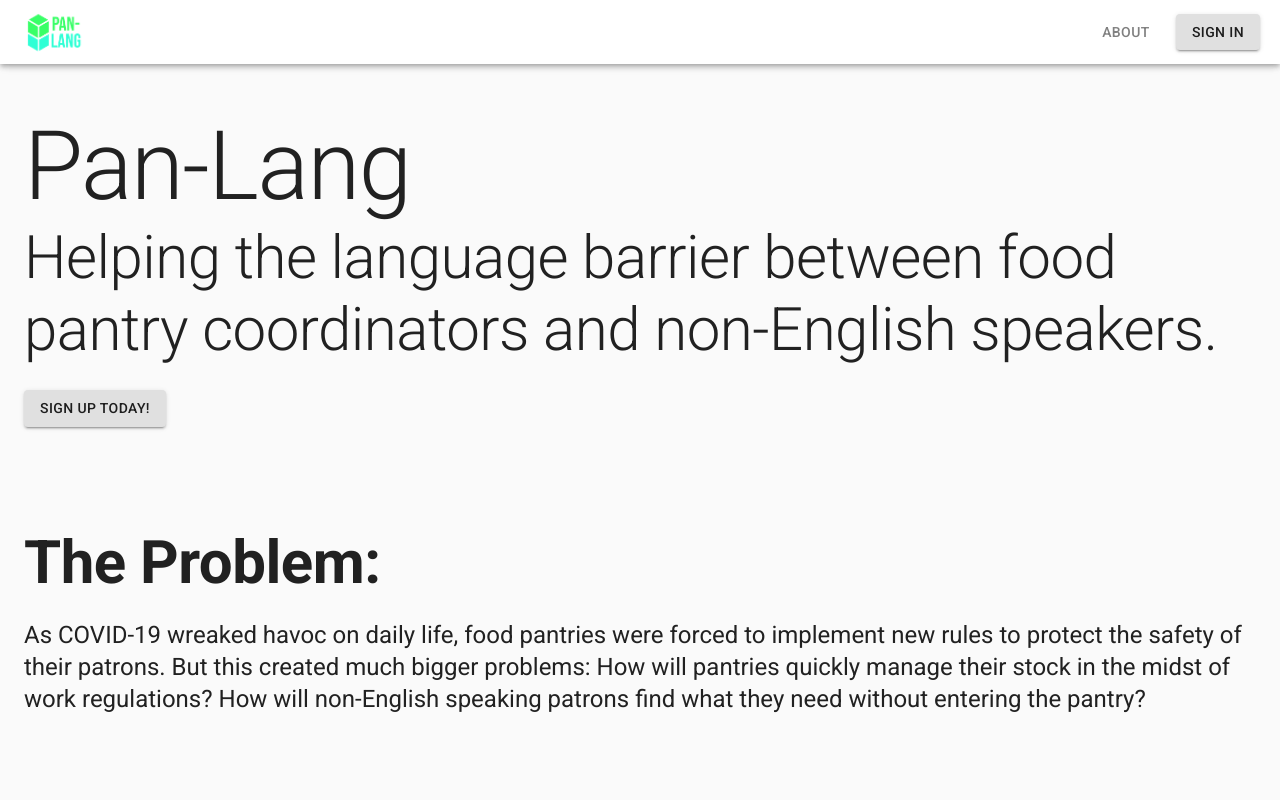
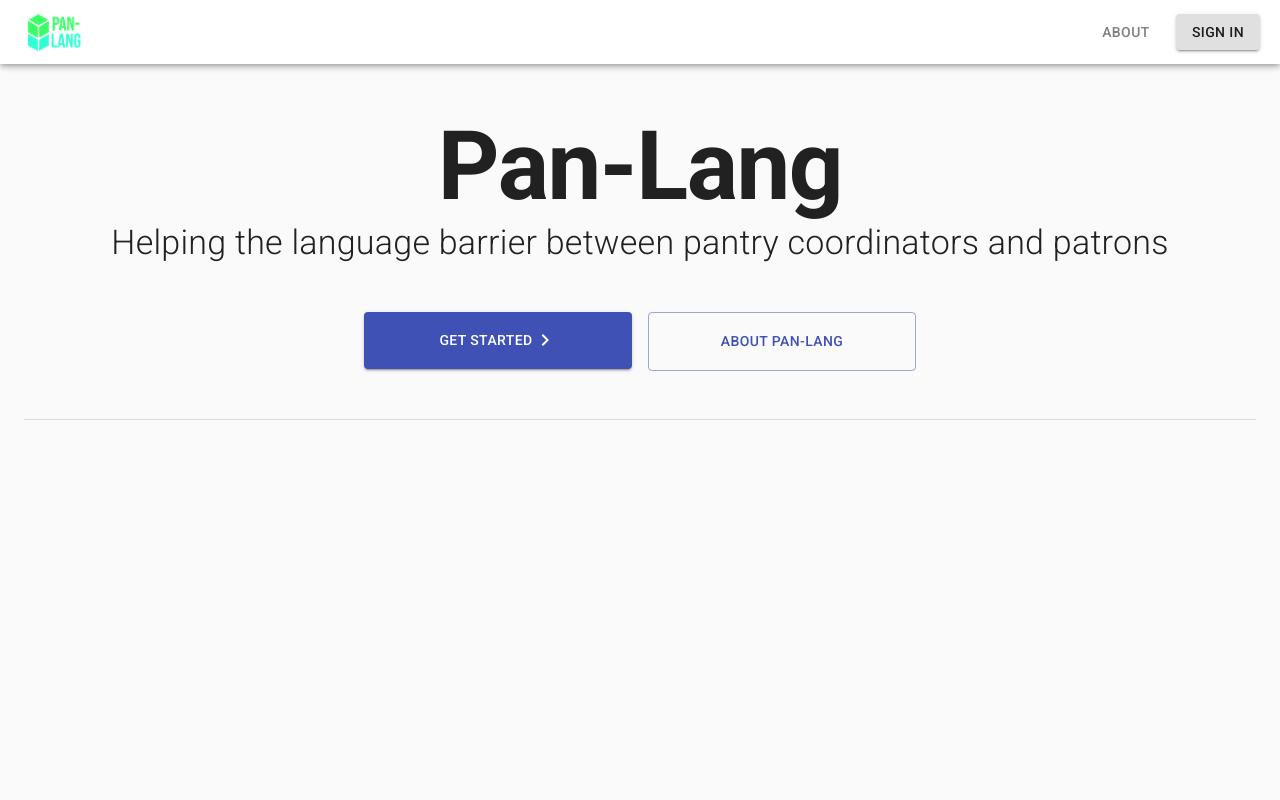
Before and after one commit to Pan-Lang/pan-lang.github.io, a React (Create React App) app: page / in a window 1280 px wide. Shown: the top 800 px of the page. Built offline with nearby package versions, Linux system fonts and the light colour scheme; no server answers.

Commit message:
Create hero

```diff
--- a/src/components/Navbar/index.js
+++ b/src/components/Navbar/index.js
@@ -20,7 +20,7 @@
   const trigger = useScrollTrigger();
 
   return (
-    <Slide appear={false} direction="down" in={!trigger}>
+    <Slide appear={false} direction="down" in={!isMobile || !trigger}>
       <AppBar
         position="fixed"
         className={clsx(
--- a/src/pages/Home/Landing.js
+++ b/src/pages/Home/Landing.js
@@ -1,61 +1,98 @@
 import React from 'react';
+import Button from '@material-ui/core/Button';
 import Container from '@material-ui/core/Container';
+import ChevronRightIcon from '@material-ui/icons/ChevronRight';
+import Divider from '@material-ui/core/Divider';
+import Grid from '@material-ui/core/Grid';
 import Typography from '@material-ui/core/Typography';
-import Button from '@material-ui/core/Button'
 import { Link } from 'react-router-dom';
-import { SIGN_IN } from '../../constants/Routes';
+import { ABOUT, SIGN_IN } from '../../constants/Routes';
 import { makeStyles } from '@material-ui/core';
+import useMobile from '../../hooks/useMobile';
 
 /**
  * Landing page for Pan-Lang.
  * The first thing people will see when visiting our web app.
  */
 function Landing() {
+  const isMobile = useMobile();
+
   const classes = useStyles();
   return (
     <Container className={classes.root}>
-      <Typography variant="h1">Pan-Lang</Typography>
-      <Typography variant="h2">
-        Helping the language barrier between food pantry coordinators and
-        non-English speakers.
-      </Typography>
-      <Button component={Link} variant="contained" to={SIGN_IN} className={classes.signInLink}>
-        Sign up today!
-      </Button>
-
-      <br></br><br></br><br></br><br></br><br></br><br></br>
-      <Typography variant="h2"><b>The Problem:</b></Typography>
-      <br></br>
-      <Typography variant="h5" paragraph="true">
-        As COVID-19 wreaked havoc on daily life, food pantries were forced
-        to implement new rules to protect the safety of their patrons.
-        But this created much bigger problems: How will pantries quickly manage
-        their stock in the midst of work regulations? How will non-English speaking
-        patrons find what they need without entering the pantry?
+      {/* Title */}
+      <Typography
+        variant={isMobile ? 'h3' : 'h1'}
+        component="h1"
+        align="center"
+      >
+        <b>Pan-Lang</b>
       </Typography>
 
-      <br></br><br></br><br></br><br></br><br></br><br></br>
-      <Typography variant="h2"><b>The Solution:</b></Typography>
-      <br></br>
-      <Typography variant="h5" paragraph="true">
-        In response to this issue within our community, we created Pan-Lang,
-        a webapp designed to break language barriers and allow food pantries to
-        continue providing their services to families in need.
+      {/* Subtitle */}
+      <Typography
+        variant={isMobile ? 'body1' : 'h4'}
+        component="h2"
+        align="center"
+        className={classes.subtitle}
+      >
+        Helping the language barrier between pantry coordinators and patrons
       </Typography>
 
-      <br></br><br></br>
+      {/* Actions */}
+      <Container maxWidth="sm" className={classes.actions}>
+        <Grid container spacing={2}>
+          {/* Link to sign in */}
+          <Grid item md={6} xs={12}>
+            <Button
+              component={Link}
+              variant="contained"
+              color="primary"
+              to={SIGN_IN}
+              className={classes.heroButton}
+              fullWidth
+            >
+              Get Started
+              <ChevronRightIcon />
+            </Button>
+          </Grid>
+
+          {/* Link to About */}
+          <Grid item md={6} xs={12}>
+            <Button
+              component={Link}
+              variant="outlined"
+              color="primary"
+              to={ABOUT}
+              className={classes.heroButton}
+              fullWidth
+            >
+              About Pan-Lang
+            </Button>
+          </Grid>
+        </Grid>
+      </Container>
+
+      <Divider />
+
       <footer className={classes.footer}>
         <Container maxWidth="lg">
           <Typography variant="h6" align="center" gutterBottom>
-          {"Pan-Lang"}
+            {'Pan-Lang'}
           </Typography>
-        <Typography variant="subtitle1" align="center" color="textSecondary" component="p">
-          {"Helping the language barrier between food pantry coordinators and non-English speakers."}
+          <Typography
+            variant="subtitle1"
+            align="center"
+            color="textSecondary"
+            component="p"
+          >
+            {
+              'Helping the language barrier between food pantry coordinators and non-English speakers.'
+            }
           </Typography>
           <Typography variant="body2" color="textSecondary" align="center">
             {'Copyright © '}
-          Pan-Lang{' '}
-        {new Date().getFullYear()}
+            Pan-Lang {new Date().getFullYear()}
             {'.'}
           </Typography>
         </Container>
@@ -68,9 +105,22 @@
 const useStyles = makeStyles((theme) => ({
   root: {
     marginTop: 110,
+    display: 'flex',
+    flexDirection: 'column',
+    minHeight: '100vh',
   },
-  signInLink: {
-    marginTop: theme.spacing(3),
+  subtitle: {
+    fontWeight: 'lighter',
+  },
+  actions: {
+    marginTop: theme.spacing(6),
+    marginBottom: theme.spacing(6),
+  },
+  heroButton: {
+    padding: theme.spacing(2),
+  },
+  footer: {
+    marginTop: 'auto',
   },
 }));
 
```
Lines whose indentation alone changed are shown as unchanged.
